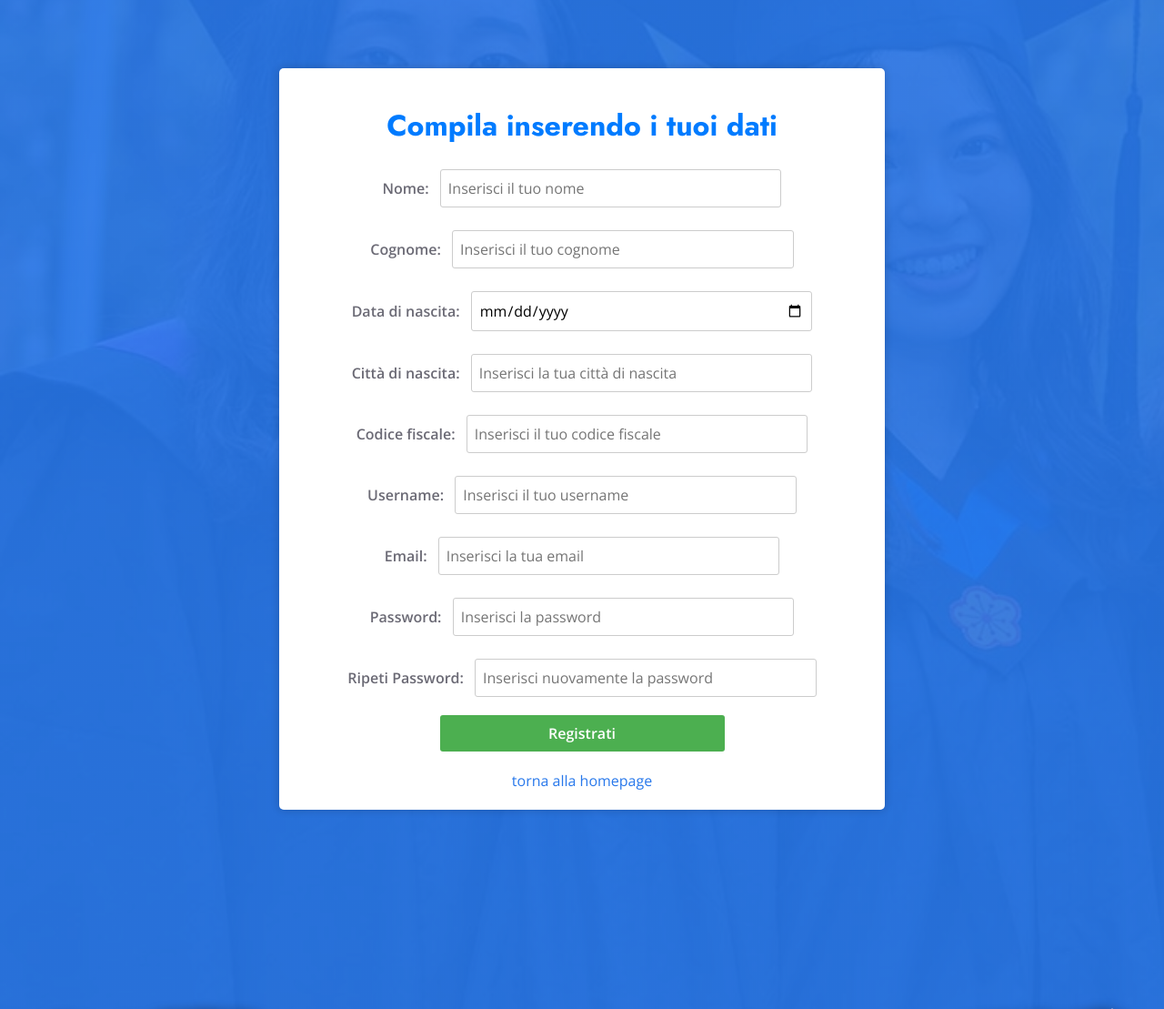
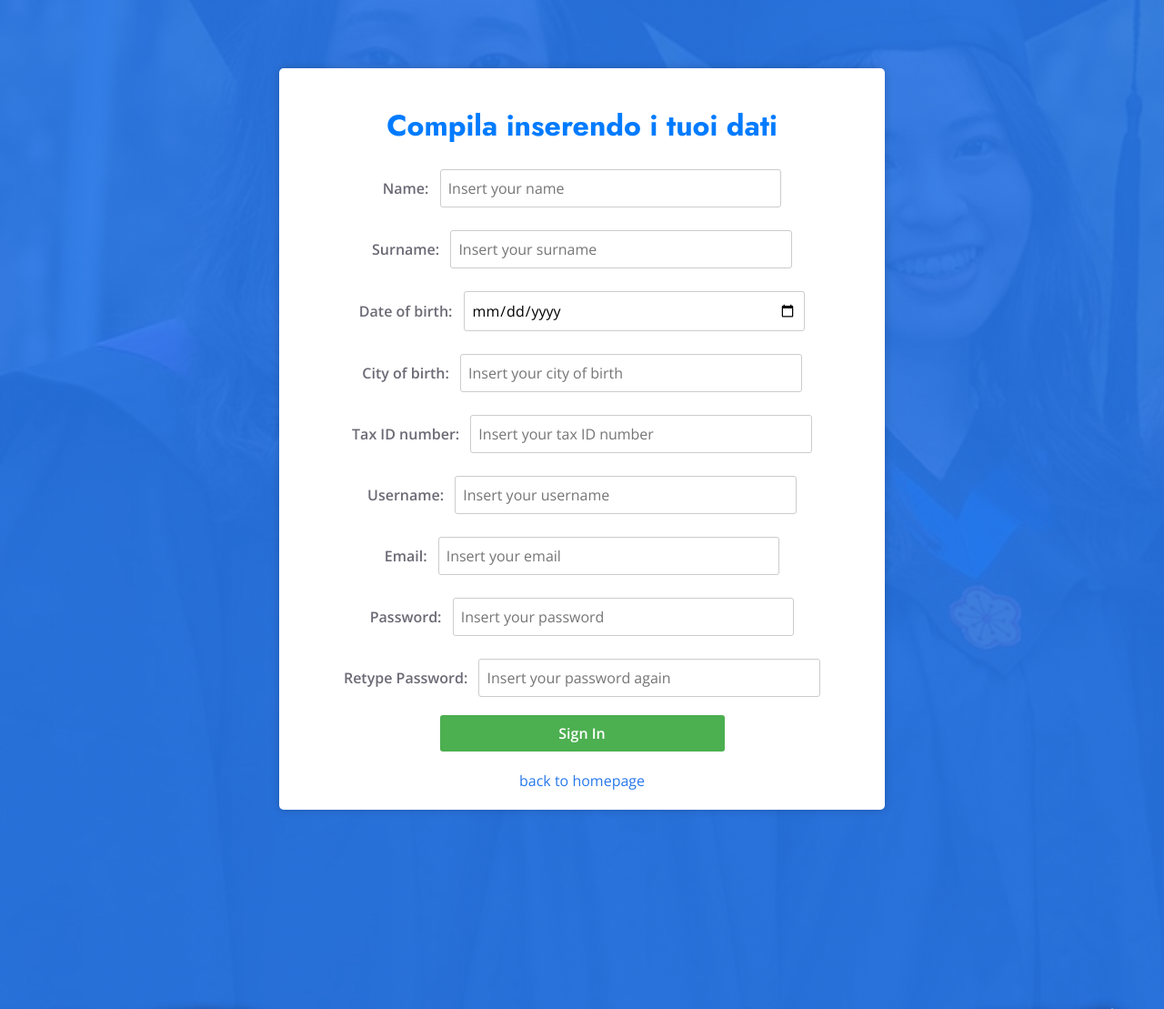
Before and after one commit to goalkeeper27/eLearning_project_Bogi_Belfiglio_Falone, a PHP site: page /registration.php in a window 1280 px wide. Shown: the part 297-1406 px from the top of the page at 91% size. Run offline with PHP 8.4, Linux system fonts and the light colour scheme; some libraries are stand-ins or nearby versions.

Commit message:
correzione

```diff
--- a/php/personal_info/body_personal_info.php
+++ b/php/personal_info/body_personal_info.php
@@ -13,11 +13,11 @@ if(isset($_POST["password"]) && isset($_POST["password_ripetuta"])){
         $update_password = $mysql->query("UPDATE utente SET password = '$nuova_password_hash' WHERE username = '$username'");
         $_SESSION['auth']['password'] = $nuova_password;
         $send_notific = $mysql->query("INSERT INTO notifica(ID_utente, mittente, data, ora, oggetto, corpo, visto)
-        values($id_utente, 'FBB Community', curdate(), curtime(), 'Password Changed', 'Congratulations! Your password has been changed successfully', 0)");
+        values($id_utente, 'E-LEARNING FBB COMMUNITY', curdate(), curtime(), 'Password Changed', 'Congratulations! Your password has been changed successfully', 0)");
         header("Location: notifications.php");
     }else{
         $send_notific = $mysql->query("INSERT INTO notifica(ID_utente, mittente, data, ora, oggetto, corpo, visto)
-        values($id_utente, 'FBB Community', curdate(), curtime(), 'Password Not Changed', 'Oh no! Unfortunately, the password has not been changed because you entered the old password incorrectly', 0)");
+        values($id_utente, 'E-LEARNING FBB COMMUNITY', curdate(), curtime(), 'Password Not Changed', 'Oh no! Unfortunately, the password has not been changed because you entered the old password incorrectly', 0)");
         header("Location: notifications.php");
     }
 
--- a/skins/revision/dtml/home/header_home.html
+++ b/skins/revision/dtml/home/header_home.html
@@ -5,10 +5,4 @@
             <[welcome]>
         </p>
     </div>
-    <div class="input-group">
-        <input type="text" class="form-control border-light" style="padding: 30px 25px;" placeholder="keyword...">
-        <div class="input-group-append">
-            <button class="btn btn-secondary px-4 px-lg-5">Search</button>
-        </div>
-    </div>
 </div>
--- a/skins/revision/dtml/registration/registration.html
+++ b/skins/revision/dtml/registration/registration.html
@@ -70,47 +70,47 @@
                     <h2 class="text-blue mb-4 mt-4">Compila inserendo i tuoi dati</h1>
                     <form method="post" action="registration.php">
                         <div class="form_login">
-                            <label class="mr-2">Nome:</label>
-                            <input type="text" name="nome" placeholder="Inserisci il tuo nome" required />
+                            <label class="mr-2">Name:</label>
+                            <input type="text" name="nome" placeholder="Insert your name" required />
                         </div>
                         <div class="form_login">
-                            <label class="mr-2">Cognome:</label>
-                            <input type="text" name="cognome" placeholder="Inserisci il tuo cognome" required />
+                            <label class="mr-2">Surname:</label>
+                            <input type="text" name="cognome" placeholder="Insert your surname" required />
                         </div>
                         <div class="form_login">
-                            <label class="mr-2">Data di nascita:</label>
-                            <input type="date" name="data" placeholder="Inserisci la tua data di nascita" required />
+                            <label class="mr-2">Date of birth:</label>
+                            <input type="date" name="data" placeholder="Insert your date of birth" required />
                         </div>
                         <div class="form_login">
-                            <label class="mr-2">Città di nascita:</label>
-                            <input type="text" name="citta" placeholder="Inserisci la tua città di nascita" required />
+                            <label class="mr-2">City of birth:</label>
+                            <input type="text" name="citta" placeholder="Insert your city of birth" required />
                         </div>
                         <div class="form_login">
-                            <label class="mr-2">Codice fiscale:</label>
-                            <input type="text" name="codice_fiscale" placeholder="Inserisci il tuo codice fiscale" required />
+                            <label class="mr-2">Tax ID number:</label>
+                            <input type="text" name="codice_fiscale" placeholder="Insert your tax ID number" required />
                         </div>
                         <div class="form_login">
                             <label class="mr-2">Username:</label>
-                            <input type="text" name="username" placeholder="Inserisci il tuo username" required />
+                            <input type="text" name="username" placeholder="Insert your username" required />
                         </div>
                         <div class="form_login">
                             <label class="mr-2">Email:</label>
-                            <input type="text" name="email" placeholder="Inserisci la tua email" required />
+                            <input type="text" name="email" placeholder="Insert your email" required />
                         </div>
                         <div class="form_login">
                             <label class="mr-2">Password:</label>
-                            <input type="password" name="password" id="password" placeholder="Inserisci la password" required />
+                            <input type="password" name="password" id="password" placeholder="Insert your password" required />
                         </div>
                         <div class="form_login">
-                            <label class="mr-2">Ripeti Password:</label>
-                            <input type="password" name="password_ripetuta" id="password_ripetuta" placeholder="Inserisci nuovamente la password" oninput="psw_control()" required />
+                            <label class="mr-2">Retype Password:</label>
+                            <input type="password" name="password_ripetuta" id="password_ripetuta" placeholder="Insert your password again" oninput="psw_control()" required />
                         </div>
                         <p id="message_error"></p>
                         <div class="form_login">
-                            <button type="submit" name="login" id="registrati">Registrati</button>
+                            <button type="submit" name="login" id="registrati">Sign In</button>
                         </div>
 
-                        <a href="index.php">torna alla homepage</a>
+                        <a href="index.php">back to homepage</a>
                     </form>
                 </div>
 
```
Also changed, not shown: skins/revision/dtml/category/header_category.html (+0 -8 lines), skins/revision/dtml/course/header_course.html (+0 -8 lines), skins/revision/dtml/courses/header_courses.html (+0 -8 lines).
